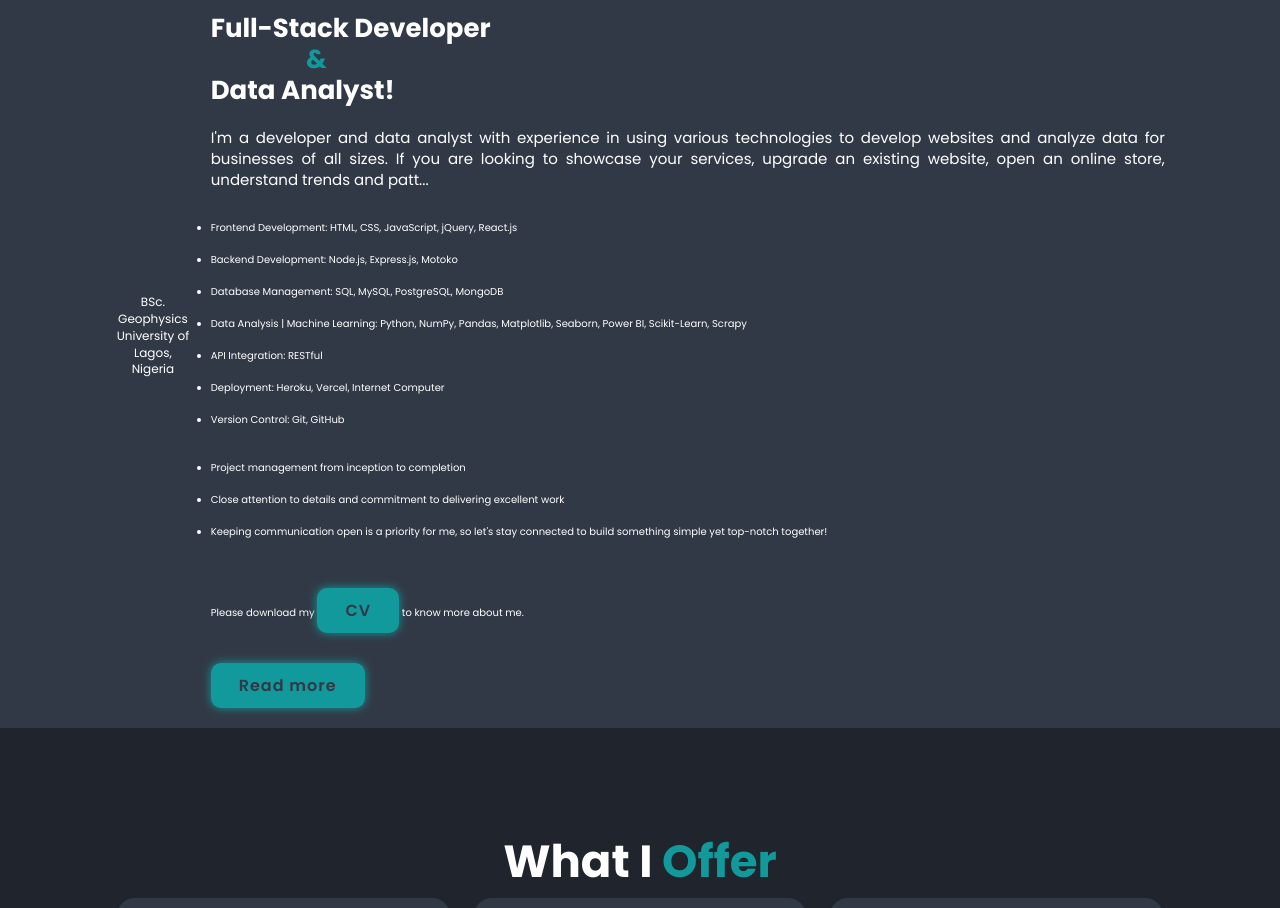
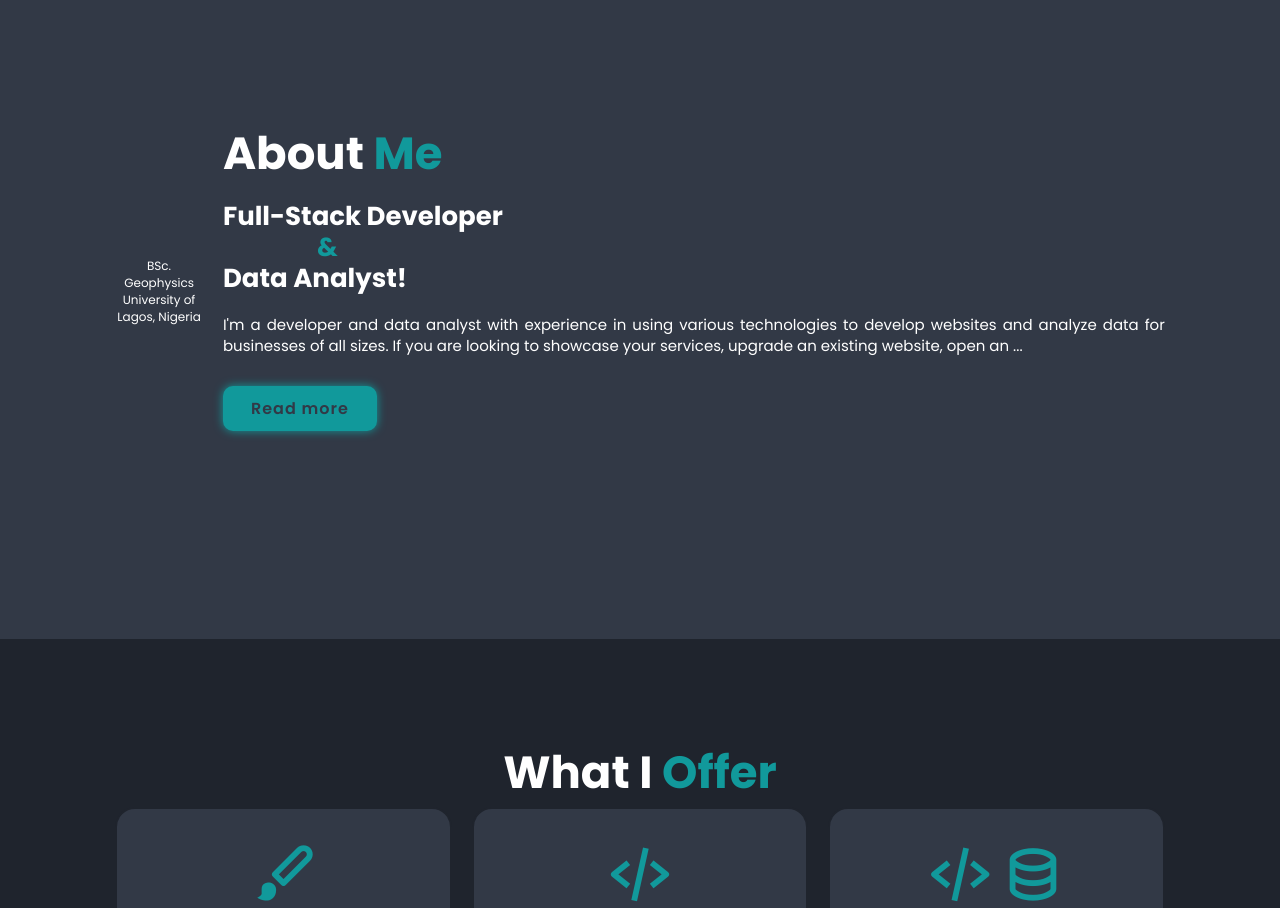
Before and after one commit to Agbonifo/agbonifo-webdev-portfolio, a website: page index.html in a window 1280 px wide. Shown: the part 961-1869 px from the top of the page. Drawn offline with nearby package versions, Linux system fonts and the light colour scheme.

Commit message:
Files modify

```diff
--- a/index.html
+++ b/index.html
@@ -65,11 +65,13 @@
         <div class="about-content" id="about-content">
             <h2 class="heading">About <span>Me</span> </h2>
             <h3>Full-Stack Developer <br> <span>&</span> <br> Data Analyst!</h3>
-            <p id="text">I'm a developer and data analyst with experience in using various technologies to
+        <div id="text">
+            <p>I'm a developer and data analyst with experience in using various technologies to
                 develop websites and analyze data for businesses of all sizes. If you are looking to showcase
                 your services, upgrade an existing website, open an online store, understand trends and patterns
                 in data, gain insights from data to implement data-driven strategies that will enhance your business,
                 then hire me.
+            </p>
                 <br><br>
                 <span>Proficient in:</span>
                 <br>
@@ -122,7 +124,7 @@
             <br> <br> <br>
             Please download my <a href="#home"><span class="btn">CV</span></a> to know more about me.
             </span>
-            </p>
+            </div>
             <button id="read-more-btn" class="btn">Read more</button>
         </div>
     </section>
--- a/public/styles.css
+++ b/public/styles.css
@@ -277,7 +277,7 @@
     line-height: 1.2;
 }
 
-.about-content p {
+.about-content #text {
     font-size: 1.5rem;
     margin: 2rem 0 3rem;
     line-height: 1.4;
```
